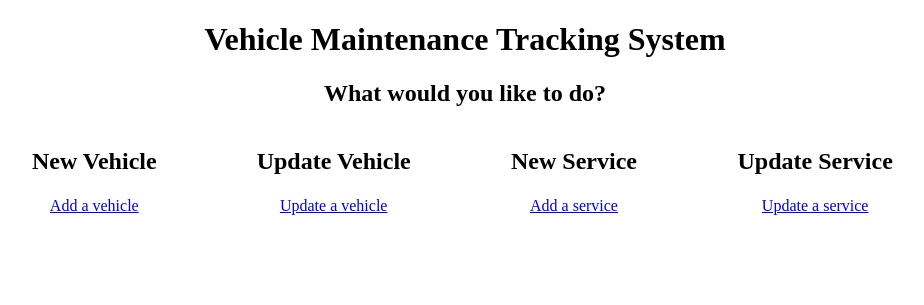
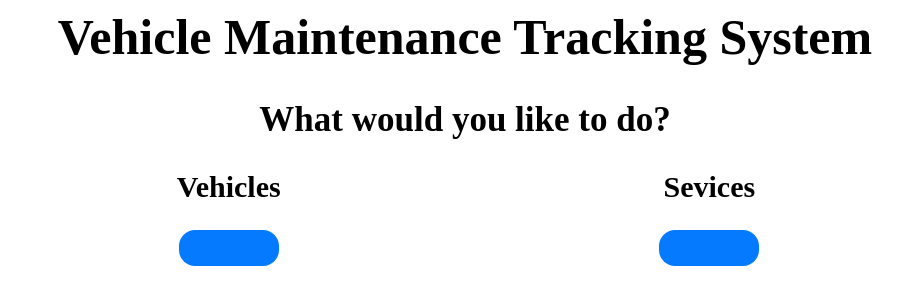
Before and after one commit to HoelJ/Vehicle-Maintenance-Tracking-System, a PHP site: page /Home_Page.php in a window 1280 px wide. Shown: the top 305 px of the page, without its empty margins (175-1099 px from the left). Run offline with PHP 8.4, Linux system fonts and the light colour scheme.

Commit message:
Forms and Home Page
Added Vehicle and Service Forms and Updated Home Page

```diff
--- a/Home_Page.php
+++ b/Home_Page.php
@@ -1,50 +1,50 @@
 
-<!DOCTYPE HTML>
 <HTML>
 <style>
 table {
-  border-collapse: separate; /* Ensures border-spacing works */
-  border-spacing: 50px 0;   /* 20px horizontal space, 0px vertical space */
+  border-collapse: separate;
+  border-spacing: 50px 0;
   margin-left: auto;
   margin-right: auto;
   width: 80%;
 }
 .inline-heading {
-    display: inline-block; /* Places the headings on the same line */
-    vertical-align: top;   /* Optional: aligns them by the top edge */
-    margin-right: 10px;    /* Optional: adds space between headings */
+    display: inline-block;
+    vertical-align: top;
+    margin-right: 10px;
 
 }
+.button {
+  background-color: #067aff;
+  color: #067aff;
+  display: inline-block;
+  width: 100px;
+  length: 100px;
+  font-size: 16px;
+  cursor: pointer; /* Change mouse cursor on hover */
+  transition: background-color 0.3s;
+  border-radius: 16px;
+}
 </style>
-<h1 style="text-align: center;">Vehicle Maintenance Tracking System</h1>
-<h2 style="text-align: center;">What would you like to do?</h2>
-<table style="text-align: center;">
+<head>
+<h1 style="text-align: center; font-size: 50px">Vehicle Maintenance Tracking System</h1>
+</head>
+<h2 style="text-align: center; font-size: 35px">What would you like to do?</h2>
+<table style="text-align: center; font-size: 20px">
   <tr>
     <td>
-    <h2>New Vehicle</h2>
+    <h2>Vehicles</h2>
     </td>
     <td>
-    <h2>Update Vehicle</h2>
-    </td>
-    <td>
-    <h2>New Service</h2>
-    </td>
-    <td>
-    <h2>Update Service</h2>
+    <h2>Sevices</h2>
     </td>
   </tr>
   <tr>
     <td>
-    <a href="new-vehicle-form.php" class="button-style">Add a vehicle</a>
+    <a href="new-vehicle-form.php" class="button">Go to Vehicle Form</a>
     </td>
     <td>
-    <a href="update-vehicle-form.php" class="button-style">Update a vehicle</a>
-    </td>
-    <td>
-    <a href="new-service-form.php" class="button-style">Add a service</a>
-    </td>
-    <td>
-    <a href="update-service-form.php" class="button-style">Update a service</a>
+    <a href="new-service-form.php" class="button">Go to Service Form</a>
     </td>
   </tr>
 </table>
```
Also changed, not shown: new-service-form.php (added, +26 -0 lines), new-vehicle-form.php (added, +26 -0 lines).
